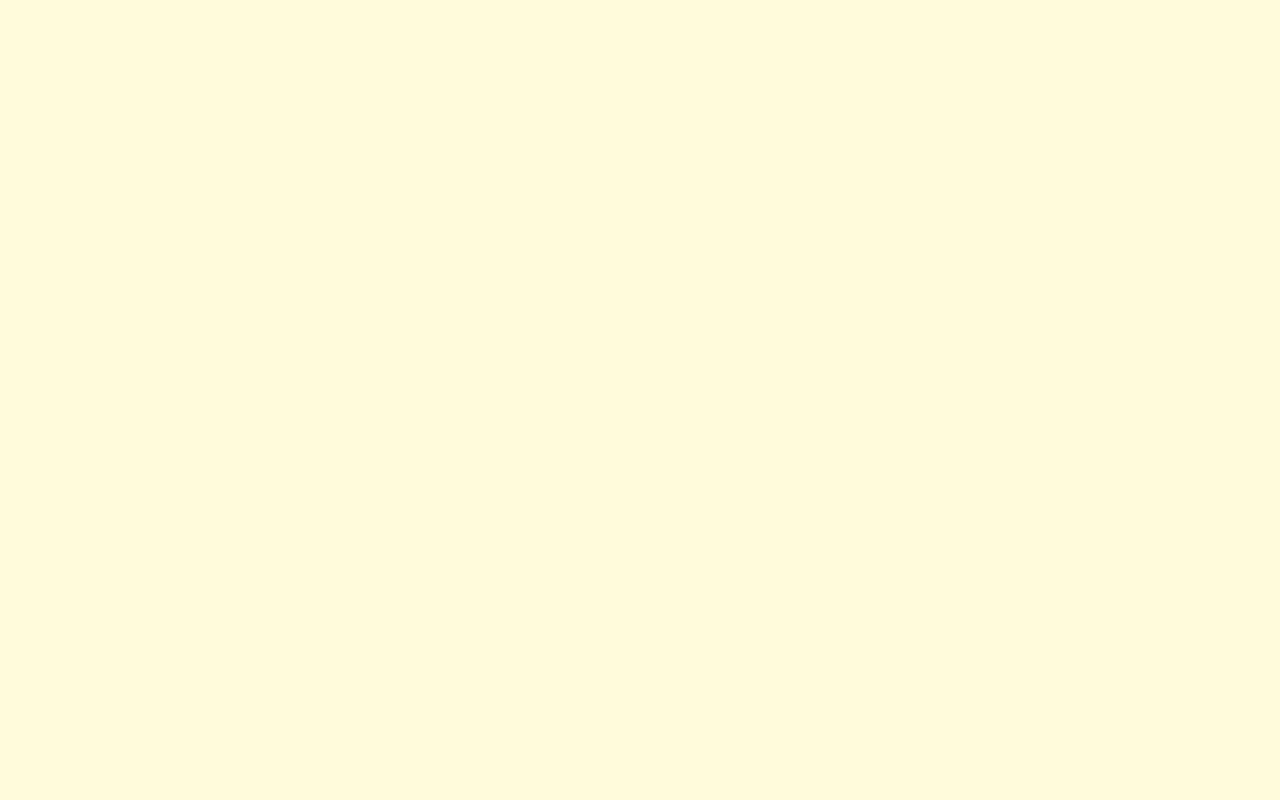
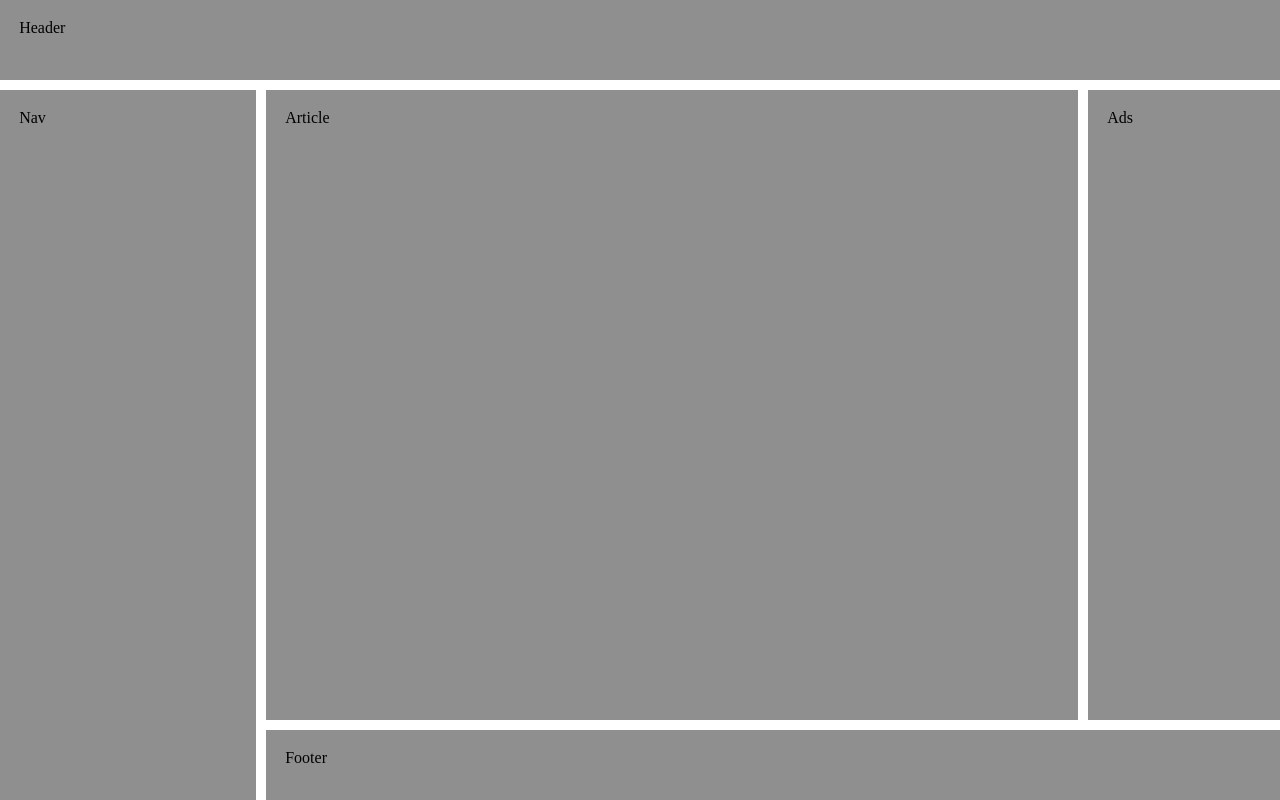
Before and after one commit to AlexisMJones/ALEXAKISSWEB, a plain HTML site: page week4_assignments/index.html in a window 1280 px wide. Drawn offline with Linux system fonts and the light colour scheme.

Commit message:
week 4 html 1

```diff
--- a/week4_assignments/index.html
+++ b/week4_assignments/index.html
@@ -1,13 +1,55 @@
-<!DOCTYPE html>
-<html lang="en">
-<head>
-    <meta charset="UTF-8">
-    <title>Title</title>
-    <link rel="stylesheet" href="main.css">
-</head>
+<!doctype html>
+<style>
+body {
+  display: grid;
+  grid-template-areas:
+    "header header header"
+    "nav article ads"
+    "nav footer footer";
+  grid-template-rows: 80px 1fr 70px;
+  grid-template-columns: 20% 1fr 15%;
+  grid-row-gap: 10px;
+  grid-column-gap: 10px;
+  height: 100vh;
+  margin: 0;
+  }
+header, footer, article, nav, div {
+  padding: 1.2em;
+  background: rgb(143, 143, 143);
+  }
+#pageHeader {
+  grid-area: header;
+  }
+#pageFooter {
+  grid-area: footer;
+  }
+#mainArticle {
+  grid-area: article;
+  }
+#mainNav {
+  grid-area: nav;
+  }
+#siteAds {
+  grid-area: ads;
+  }
+
+@media all and (max-width: 575px) {
+  body {
+    grid-template-areas:
+      "header"
+      "article"
+      "ads"
+      "nav"
+      "footer";
+    grid-template-rows: 80px 1fr 70px 1fr 70px;
+    grid-template-columns: 1fr;
+ }
+}
+</style>
 <body>
-
-
-
+  <header id="pageHeader">Header</header>
+  <article id="mainArticle">Article</article>
+  <nav id="mainNav">Nav</nav>
+  <div id="siteAds">Ads</div>
+  <footer id="pageFooter">Footer</footer>
 </body>
-</html>
--- a/week4_assignments/main.css
+++ b/week4_assignments/main.css
@@ -1,7 +1,23 @@
 body {
-    background-color: rgb(255, 251, 218);
+
 }
 
-p {
+header{
 
 }
+
+nav{
+
+}
+
+footer{
+
+}
+
+section{
+
+}
+
+aside{
+
+}
```
